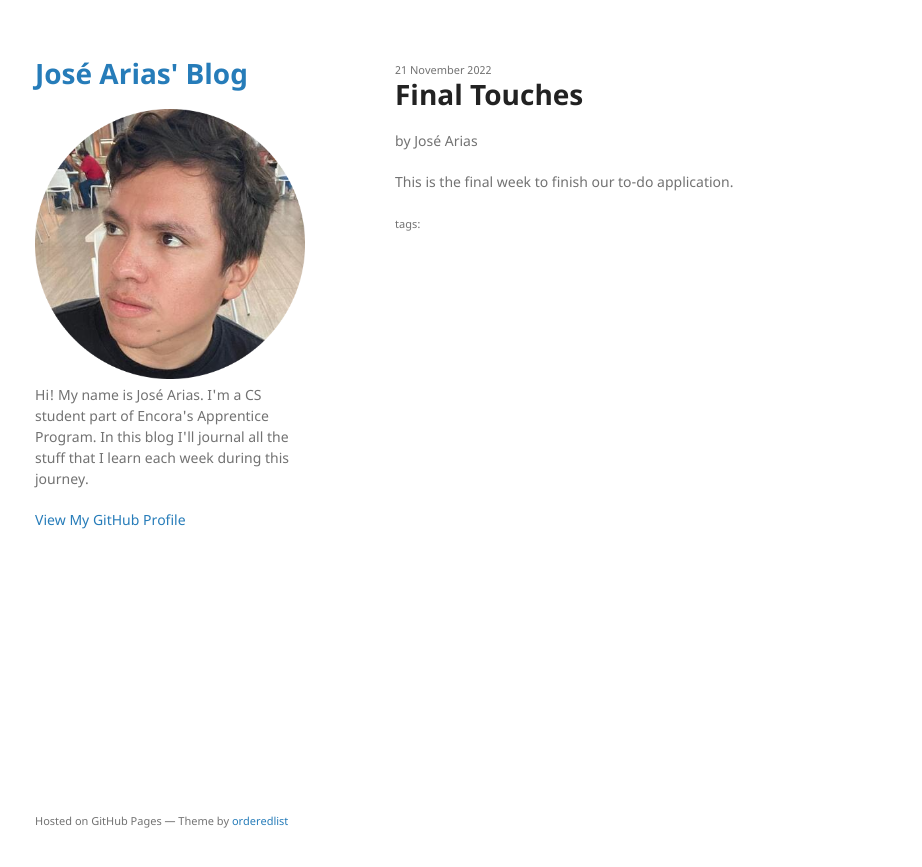
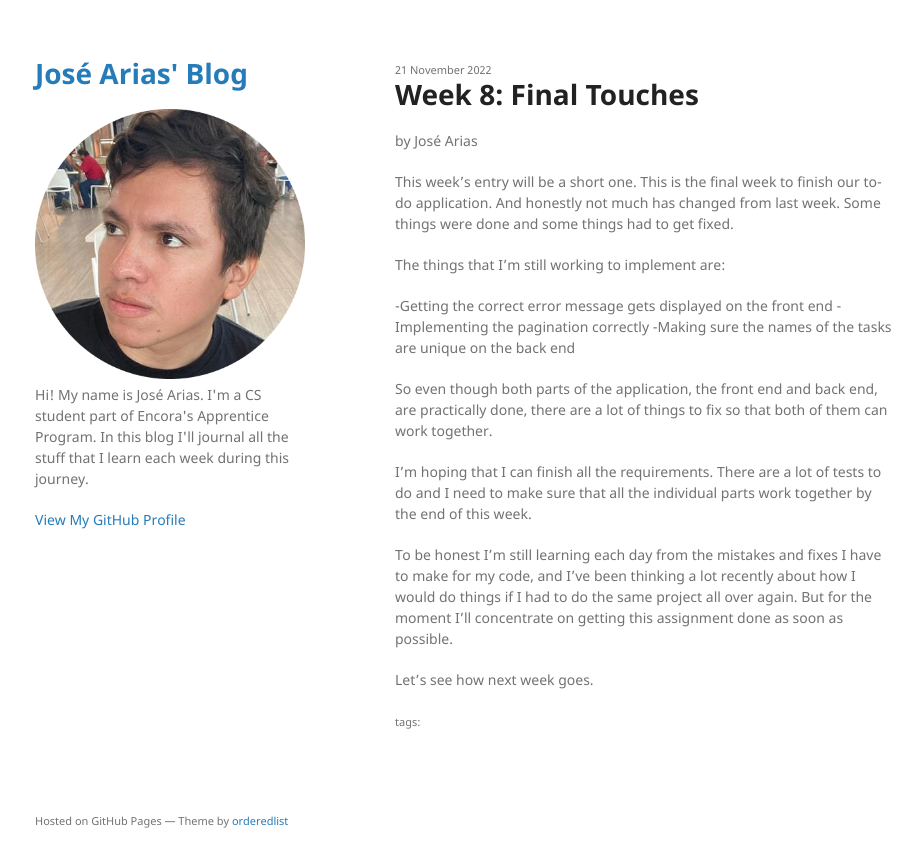
Before and after one commit to joseearias/joseearias.github.io, a Jekyll site: the page built from _posts/2022-11-21-eightieth-week.markdown, in a window 1280 px wide. Shown: the top 867 px of the page, without its empty margins (175-1097 px from the left). Built offline with Jekyll 4.4.1, drawn with Linux system fonts in a browser that asks for light colours.

Commit message:
Update 2022-11-21-eightieth-week.markdown

```diff
--- a/_posts/2022-11-21-eightieth-week.markdown
+++ b/_posts/2022-11-21-eightieth-week.markdown
@@ -1,7 +1,21 @@
 ---
 layout: post
-title:  "Final Touches"
+title:  "Week 8: Final Touches"
 date:   2022-11-21 18:39:15 -0500
 categories: weekly update
 ---
-This is the final week to finish our to-do application.
+This week’s entry will be a short one. This is the final week to finish our to-do application. And honestly not much has changed from last week. Some things were done and some things had to get fixed.
+
+The things that I’m still working to implement are:
+
+-Getting the correct error message gets displayed on the front end
+-Implementing the pagination correctly
+-Making sure the names of the tasks are unique on the back end
+
+So even though both parts of the application, the front end and back end, are practically done, there are a lot of things to fix so that both of them can work together.
+
+I’m hoping that I can finish all the requirements. There are a lot of tests to do and I need to make sure that all the individual parts work together by the end of this week.
+
+To be honest I’m still learning each day from the mistakes and fixes I have to make for my code, and I've been thinking a lot recently about how I would do things if I had to do the same project all over again. But for the moment I’ll concentrate on getting this assignment done as soon as possible.
+
+Let’s see how next week goes.
```
